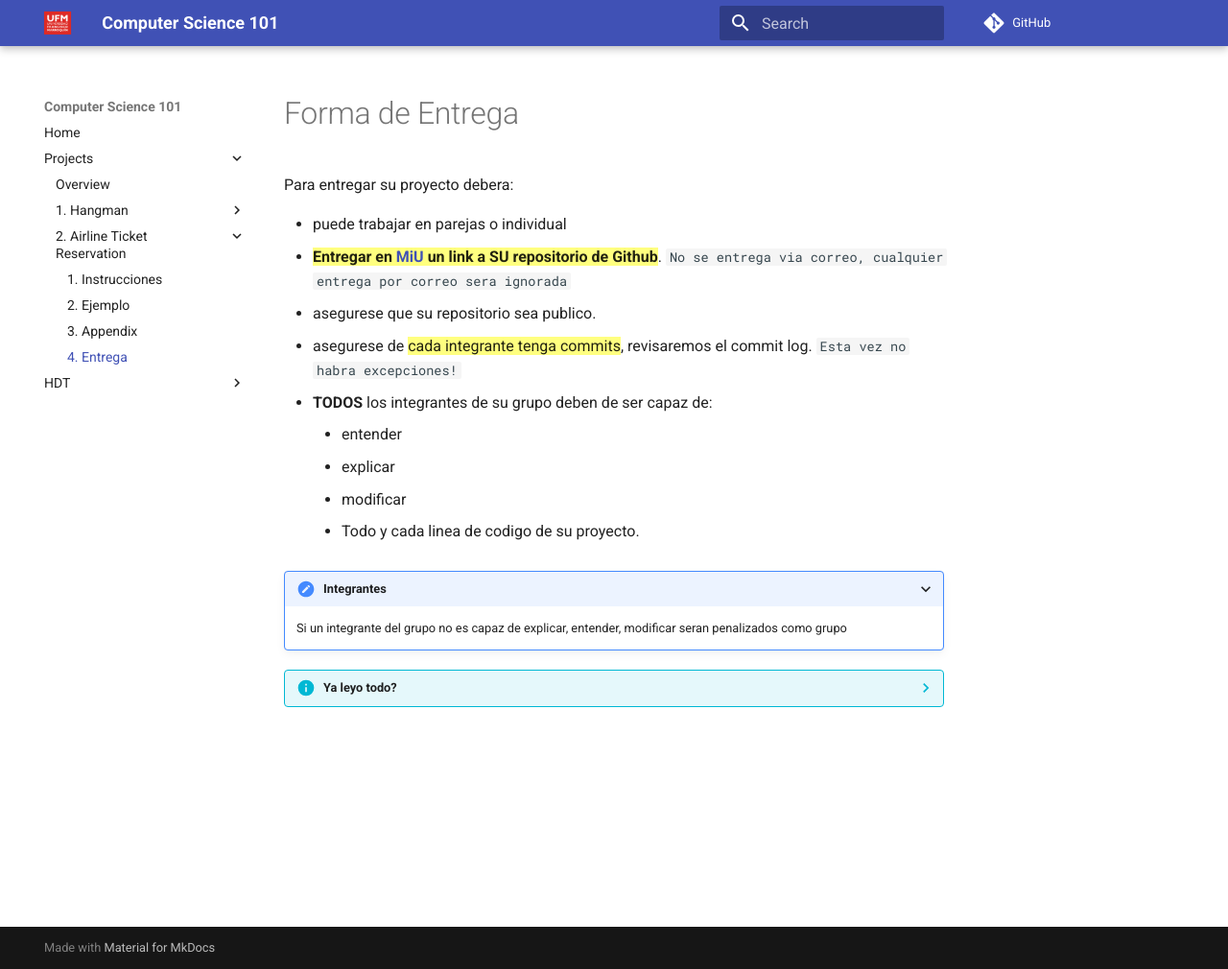
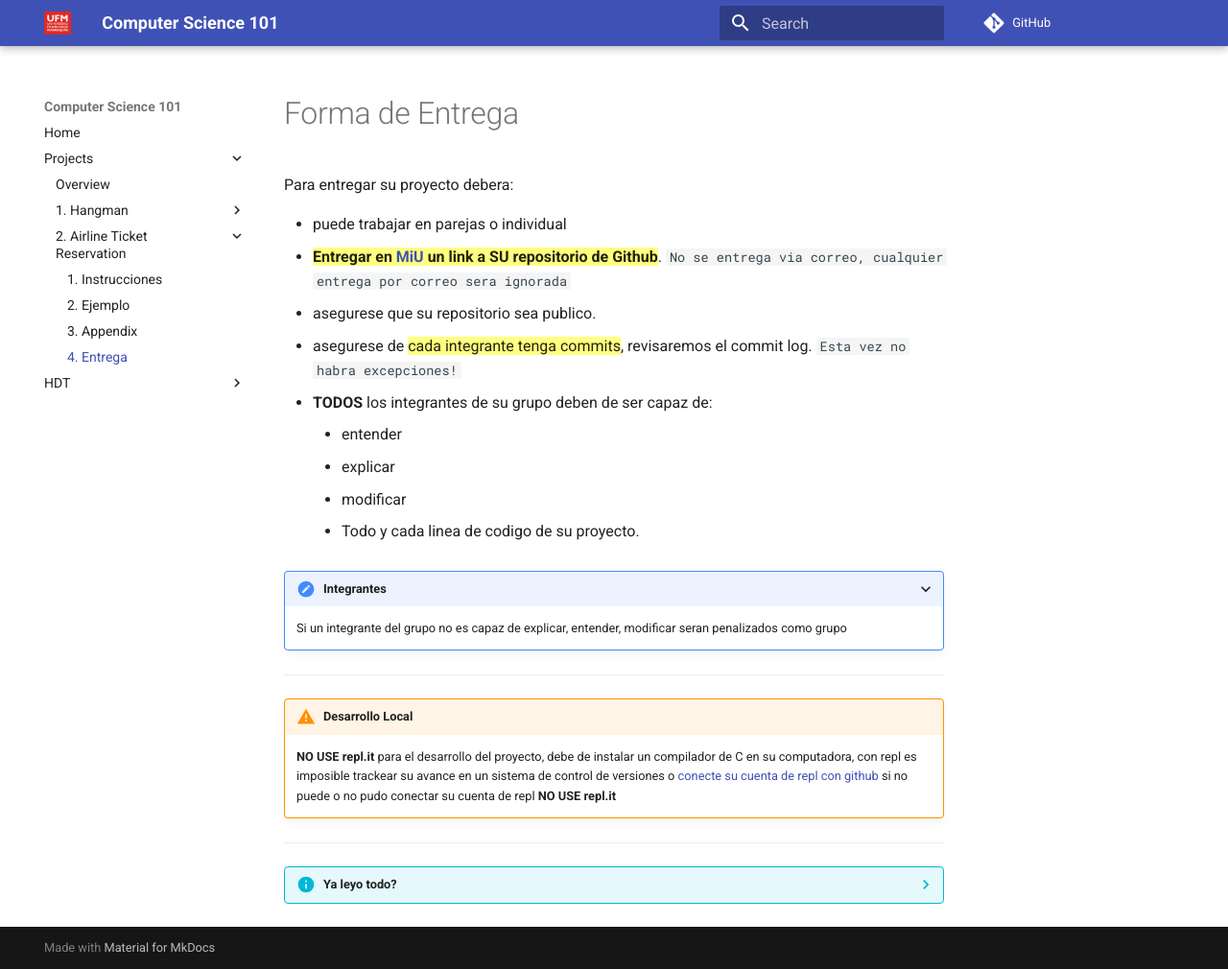
Before and after one commit to cs-ufm/cs101-2020, an MkDocs documentation site: the page built from docs/projects/airline/entrega.md, in a window 1280 px wide and 1010 px high. Shown: the whole window at 96% size. Built offline with MkDocs 1.6.1 and Material for MkDocs 9.7.7, drawn with Linux system fonts in a browser that asks for light colours; comment, search, counter and statistics services are not loaded.

Commit message:
auto deploy

```diff
--- a/docs/projects/airline/entrega.md
+++ b/docs/projects/airline/entrega.md
@@ -12,9 +12,17 @@ Para entregar su proyecto debera:
     - modificar
     - Todo y cada linea de codigo de su proyecto.
 
+
 ???+ fail "Integrantes"
     Si un integrante del grupo no es capaz de explicar, entender, modificar seran penalizados como grupo
 
 
+---
+!!! warning "Desarrollo Local"
+    **NO USE repl.it** para el desarrollo del proyecto, debe de instalar un compilador de C en su computadora, con repl es imposible trackear su avance en un sistema de control de versiones o [conecte su cuenta de repl con github](https://dev.to/twalton83/you-can-now-run-repos-on-repl-it-9dc) si no puede o no pudo conectar su cuenta de repl **NO USE repl.it**
+
+
+
+---
 ??? info "Ya leyo todo?"
     si leyo toda esta pagina haga click [aqui](appendix.md)
```
